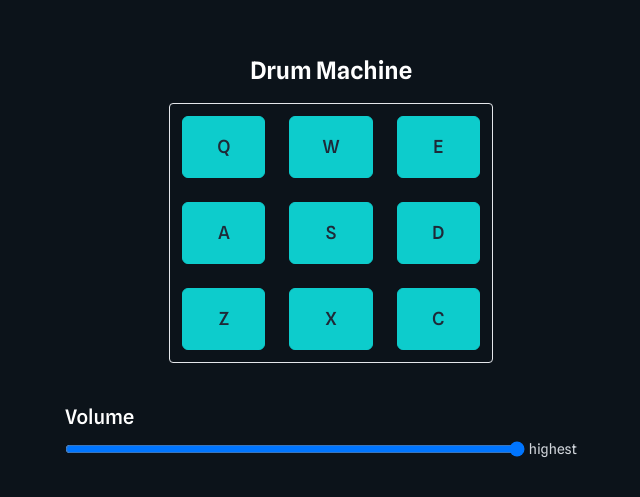
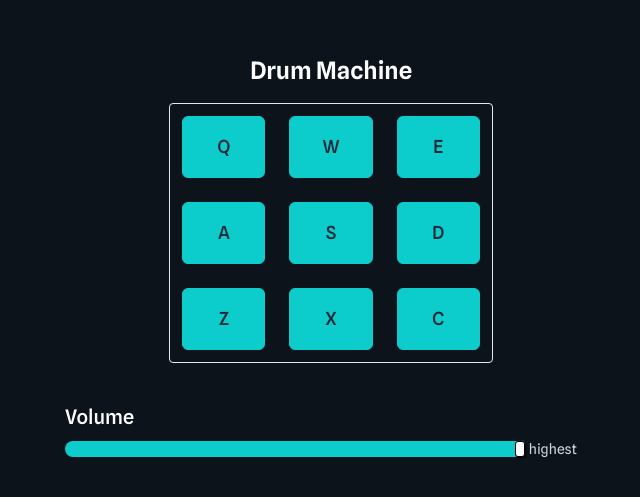
Before and after one commit to gift56/Drum-machine, a React (Vite) app: page / in a window 1280 px wide. Shown: the part 143-640 px from the top of the page, without its empty margins (309-949 px from the left). Built offline with nearby package versions, Linux system fonts and the light colour scheme.

Commit message:
adding new styling

```diff
--- a/src/components/Volume.tsx
+++ b/src/components/Volume.tsx
@@ -15,7 +15,7 @@ const Volume = ({ setVolume, volume, speed, setSpeed, recording }: any) => {
             step={0.01}
             max="1"
             min="0"
-            className="w-full"
+            className="w-full h-4 appearance-none rounded-full bg-[#0Dcccc] focus:outline-none"
             value={volume}
             onChange={(e) => setVolume(e.target.value)}
           />
--- a/src/index.css
+++ b/src/index.css
@@ -6,3 +6,14 @@
 * {
   font-family: "Spline Sans", sans-serif;
 }
+
+input[type="range"]::-webkit-slider-thumb {
+  width: 10px;
+  height: 16px;
+  background-color: white;
+  -webkit-appearance: none;
+  border: 1px solid black;
+  border-radius: 3px;
+  box-shadow: 1px 1px 1px black, 0px 0px 1px gray;
+  cursor: pointer;
+}
```
